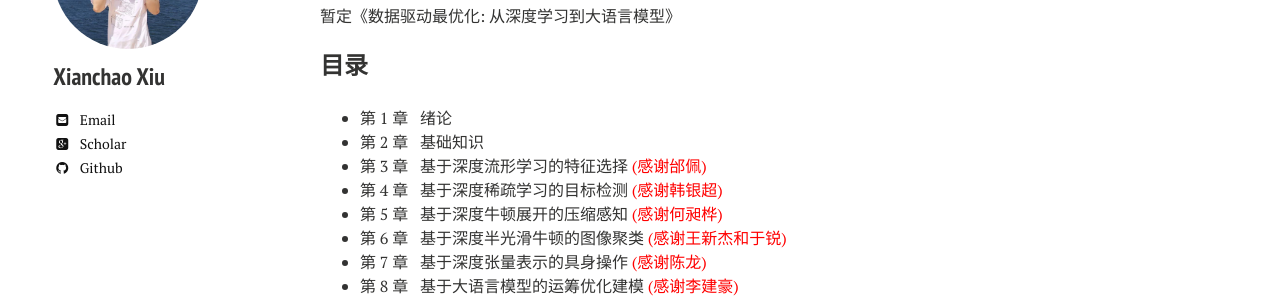
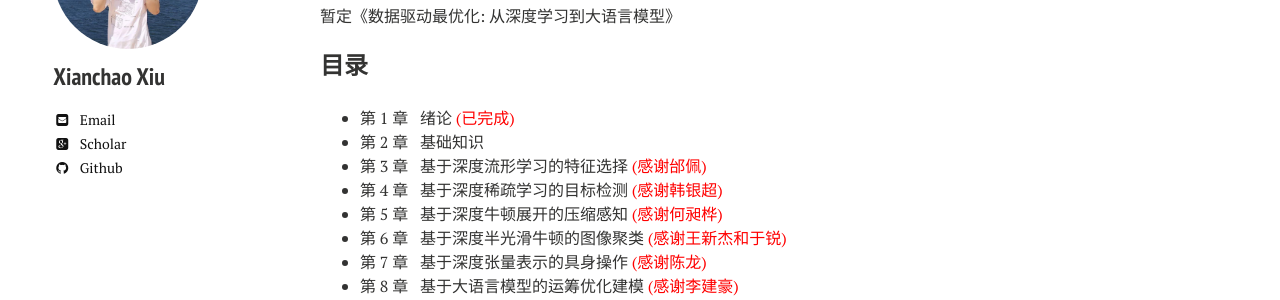
Before and after one commit to xianchaoxiu/xianchaoxiu.github.io, a Jekyll site: the page built from chinese/book/DDO/index.md, in a window 1280 px wide. Shown: the part 173-473 px from the top of the page. Built offline with Jekyll 4.4.1, drawn with Linux system fonts in a browser that asks for light colours; nearby versions of some CDN libraries.

Commit message:
Update index.md

```diff
--- a/chinese/book/DDO/index.md
+++ b/chinese/book/DDO/index.md
@@ -10,7 +10,7 @@ share: false
 
 
 ### 目录
-  - 第 1 章 &nbsp;  绪论 <br>
+  - 第 1 章 &nbsp;  绪论 <span style="color:#ff0000">(已完成)</span> <br>
   - 第 2 章 &nbsp;  基础知识 <br>
   - 第 3 章 &nbsp;  基于深度流形学习的特征选择 <span style="color:#ff0000">(感谢邰佩)</span> <br>
   - 第 4 章 &nbsp;  基于深度稀疏学习的目标检测 <span style="color:#ff0000">(感谢韩银超)</span> <br>
```
